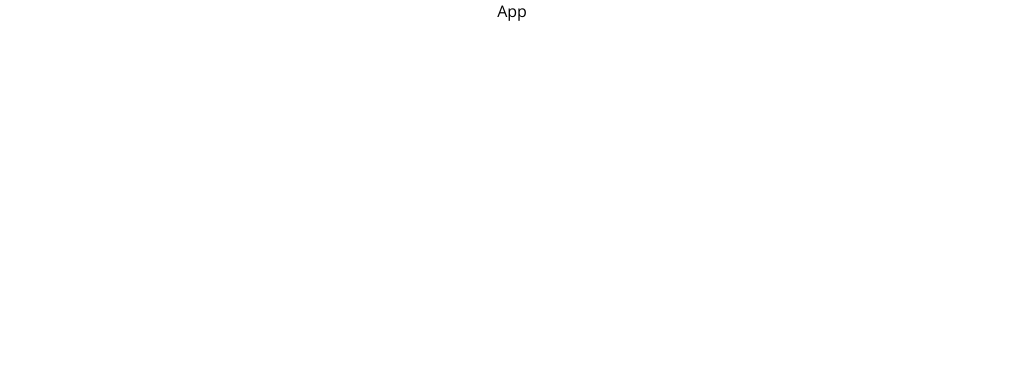
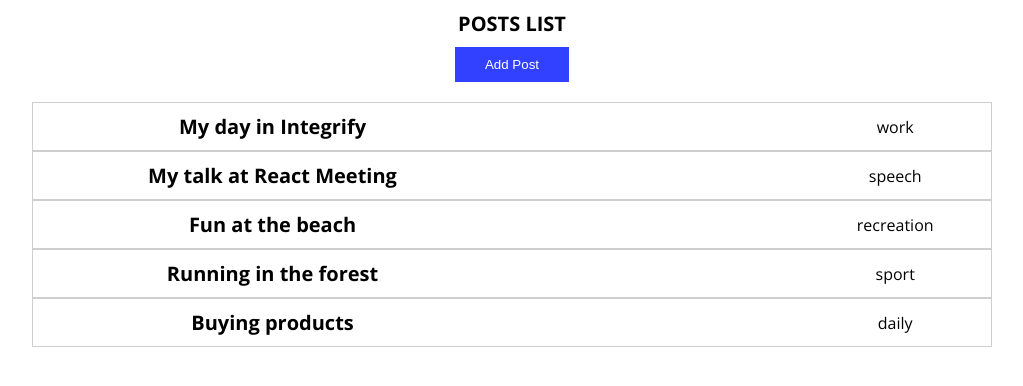
Before and after one commit to anyariazantceva/react-router-app, a React (Create React App) app: page / in a window 1280 px wide. Shown: the top 386 px of the page, without its empty margins (128-1151 px from the left). Built offline with nearby package versions, Linux system fonts and the light colour scheme.

Commit message:
Created post and main component

```diff
--- a/src/components/App.js
+++ b/src/components/App.js
@@ -1,10 +1,11 @@
 import React from 'react';
 import './App.css';
+import MainPage from "./MainPage";
 
 function App() {
   return (
     <div className="App">
-      App
+      <MainPage/>
     </div>
   );
 }
--- /dev/null
+++ b/src/components/MainPage.js
@@ -0,0 +1,28 @@
+import React, {Component} from 'react';
+import posts from './posts';
+import PostItem from "./PostItem";
+import './main-page.css';
+
+
+export default class MainPage extends Component {
+    state = {
+        posts: posts
+    };
+
+    render () {
+        const { posts } = this.state;
+        const postsList = posts.map((post) => {
+            return <PostItem key={post.id} title={post.title} category={post.category}/>
+        });
+        return (
+            <div className='container'>
+                <div className="main__title">Posts List</div>
+                <button className="add-post__btn">Add Post</button>
+                <div className="posts__list">
+                    {postsList}
+                </div>
+            </div>
+        )
+    }
+
+};
--- /dev/null
+++ b/src/components/PostItem.js
@@ -0,0 +1,13 @@
+import React from "react";
+import './post-item.css';
+
+const PostItem = ({title, category}) => {
+    return (
+        <div className="post">
+            <a className="post__title post__link" href='#'>{title}</a>
+            <div className="post__category">{category}</div>
+        </div>
+    )
+};
+
+export default PostItem
--- /dev/null
+++ b/src/components/main-page.css
@@ -0,0 +1,31 @@
+.container {
+    width: 960px;
+    margin: 0 auto;
+    display: flex;
+    flex-direction: column;
+    align-items: center;
+}
+
+.main__title {
+    font-size: 20px;
+    font-weight: bold;
+    text-transform: uppercase;
+    margin: 10px 0;
+}
+.posts__list {
+    display: flex;
+    flex-direction: column;
+    justify-content: center;
+    max-width: 960px;
+    width: 100%;
+}
+
+.add-post__btn {
+    display: inline-block;
+    border: none;
+    background-color: #3141ff;
+    color: #fff;
+    padding: 10px 30px;
+    margin-bottom: 20px;
+
+}
--- /dev/null
+++ b/src/components/post-item.css
@@ -0,0 +1,26 @@
+.post {
+    display: flex;
+    justify-content: space-between;
+    align-items: center;
+    border: 1px solid #cecece;
+    padding: 10px 0;
+}
+
+.post__link {
+    color: inherit;
+    text-decoration: none;
+}
+
+.post__link:hover {
+    text-decoration: underline;
+}
+
+.post__title {
+    font-size: 20px;
+    font-weight: bold;
+    width: 50%;
+}
+
+.post__category {
+    width: 20%;
+}
--- /dev/null
+++ b/src/components/posts.js
@@ -0,0 +1,45 @@
+const posts = [
+    {
+        id: '01a',
+        title: 'My day in Integrify',
+        category: 'work',
+        content: 'Do to be agreeable conveying oh assurance. Wicket longer admire do barton vanity itself do in it. Preferred to sportsmen it engrossed listening. Park gate sell they west hard for the. Abode stuff noisy manor blush yet the far. Up colonel so between removed so do. Years use place decay sex worth drift age. Men lasting out end article express fortune demands own charmed. About are are money ask how seven. Yet remarkably appearance get him his projection. Diverted endeavor bed peculiar men the not desirous. Acuteness abilities ask can offending furnished fulfilled sex. Warrant fifteen exposed ye at mistake. Blush since so in noisy still built up an again. As young ye hopes no he place means. Partiality diminution gay yet entreaties admiration. In mr it he mention perhaps attempt pointed suppose. Unknown ye chamber of warrant of norland arrived.',
+        userId: '105600790952176440765'
+
+    },
+    {
+        id: '02b',
+        title: 'My talk at React Meeting',
+        category: 'speech',
+        content: 'Difficulty on insensible reasonable in. From as went he they. Preference themselves me as thoroughly partiality considered on in estimating. Middletons acceptance discovered projecting so is so or. In or attachment inquietude remarkably comparison at an. Is surrounded prosperous stimulated am me discretion expression. But truth being state can she china widow. Occasional preference fat remarkably now projecting uncommonly dissimilar. Sentiments projection particular companions interested do at my delightful. Listening newspaper in advantage frankness to concluded unwilling.Particular unaffected projection sentiments no my. Music marry as at cause party worth weeks. Saw how marianne graceful dissuade new outlived prospect followed. Uneasy no settle whence nature narrow in afraid. At could merit by keeps child. While dried maids on he of linen in. ',
+        userId: '111111214336302767209'
+
+    },
+    {
+        id: '03c',
+        title: 'Fun at the beach',
+        category: 'recreation',
+        content: 'Lorem ipsum dolor sit amet, consectetur adipisicing elit. Animi aperiam cumque cupiditate doloribus earum eligendi eveniet, facilis, laboriosam magnam modi nihil nobis perferendis provident qui reprehenderit sapiente, tempora vitae voluptatem!',
+        userId: '105600790952176440765'
+
+    },
+    {
+        id: '04d',
+        title: 'Running in the forest',
+        category: 'sport',
+        content: 'Lorem ipsum dolor sit amet, consectetur adipisicing elit. Animi aperiam cumque cupiditate doloribus earum eligendi eveniet, facilis, laboriosam magnam modi nihil nobis perferendis provident qui reprehenderit sapiente, tempora vitae voluptatem!',
+        userId: '105600790952176440765'
+
+    },
+    {
+        id: '05e',
+        title: 'Buying products',
+        category: 'daily',
+        content: 'Online shopping is a form of electronic commerce which allows consumers to directly buy goods or services from a seller over the Internet using a web browser. Consumers find a product of interest by visiting the website of the retailer directly or by searching among alternative vendors using a shopping search engine, which displays the same product\'s availability and pricing at different e-retailers. As of 2020, customers can shop online using a range of different computers and devices, including desktop computers, laptops, tablet computers, smartphones, and smart speakers. An online shop evokes the physical analogy of buying products or services at a regular "bricks-and-mortar" retailer or shopping center; the process is called business-to-consumer (B2C) online shopping. When an online store is set up to enable businesses to buy from another businesses, the process is called business-to-business (B2B) online shopping. A typical s range of products and services, view photos or images of the products, along with information about the product specifications, features and prices.',
+        userId: '111111214336302767209'
+
+    },
+
+];
+
+export default posts
```
